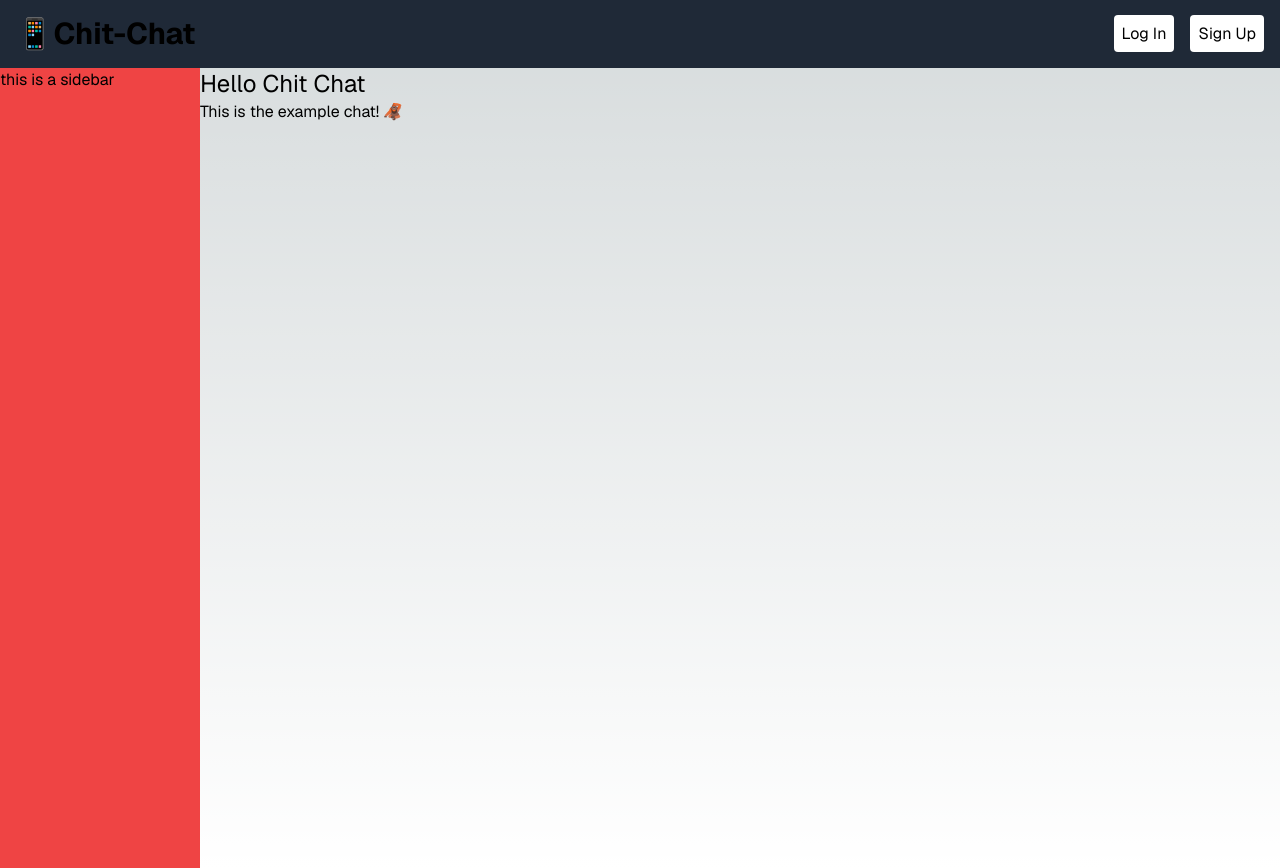
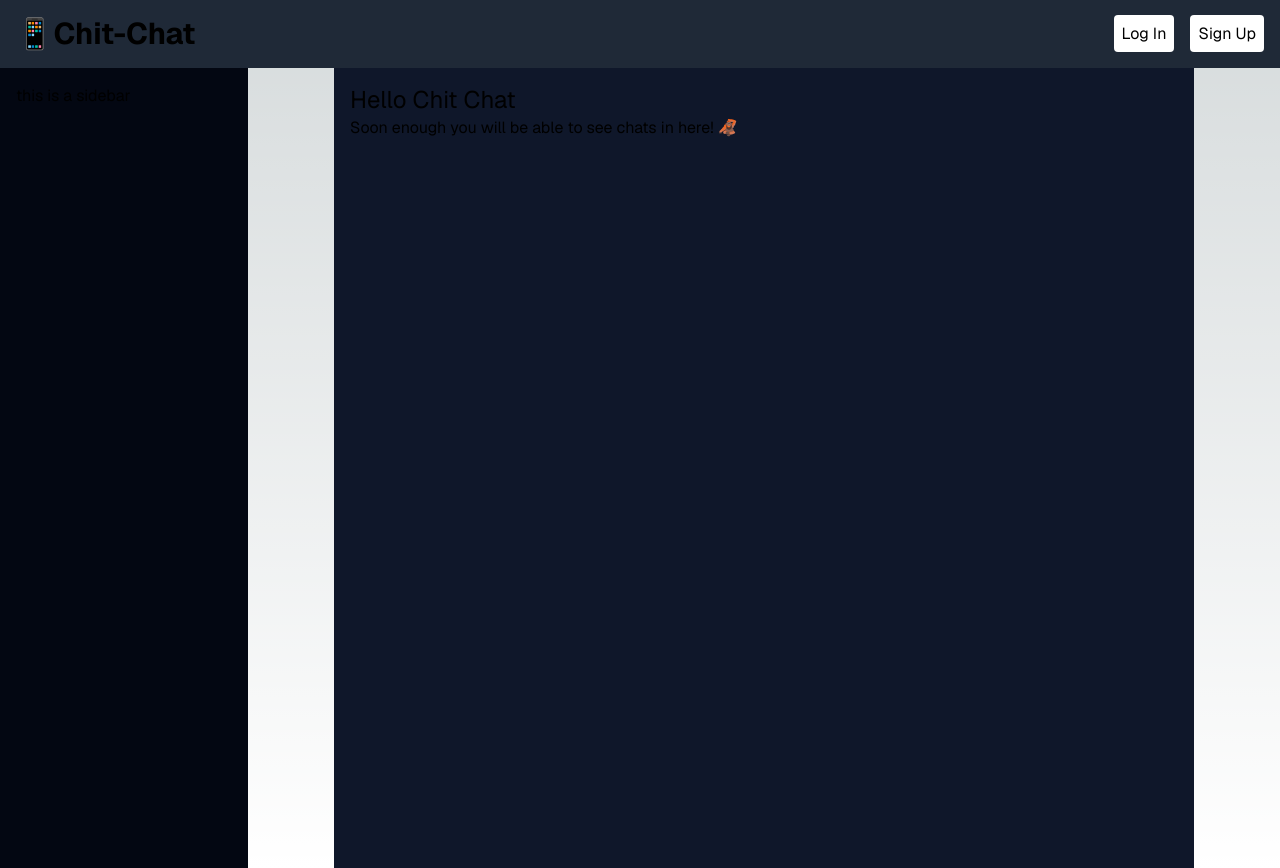
Before and after one commit to bartosztrusinski/chit-chat, a Next.js app: page /chat/example in a window 1280 px wide. Built offline with nearby package versions, Linux system fonts and the light colour scheme; no server answers.

Commit message:
Basic layout for chats

```diff
--- /dev/null
+++ b/app/chat/components/ChatReader.tsx
@@ -0,0 +1,11 @@
+const ChatReader = ({ children }: { children: React.ReactNode }) => {
+  return (
+    <div className='flex w-full justify-center'>
+      <div className='p-base md: bg-slate-900 max-md:w-full md:w-5/6'>
+        {children}
+      </div>
+    </div>
+  );
+};
+
+export { ChatReader };
--- /dev/null
+++ b/app/chat/components/ChatSidebar.tsx
@@ -0,0 +1,9 @@
+const ChatSidebar = () => {
+  return (
+    <div className='p-base hidden w-[300px]  bg-gray-950 md:block'>
+      this is a sidebar
+    </div>
+  );
+};
+
+export { ChatSidebar };
--- a/app/chat/example/page.tsx
+++ b/app/chat/example/page.tsx
@@ -1,8 +1,8 @@
-const ExampleConversation = () => {
+const ExampleConversation = (): React.ReactNode => {
   return (
     <>
       <h1 className='text-2xl'>Hello Chit Chat</h1>
-      <p>This is the example chat! 🦧</p>
+      <p>Soon enough you will be able to see chats in here! 🦧</p>
     </>
   );
 };
--- a/app/chat/layout.tsx
+++ b/app/chat/layout.tsx
@@ -1,11 +1,11 @@
-import { ChatsSidebar } from '@/components/chat/ChatsSidebar';
-import React from 'react';
+import { ChatSidebar } from './components/ChatSidebar';
+import { ChatReader } from './components/ChatReader';
 
 const ChatsLayout = ({ children }: Readonly<{ children: React.ReactNode }>) => {
   return (
-    <main className='flex h-dvh'>
-      <ChatsSidebar />
-      <div>{children}</div>
+    <main className='flex min-h-screen'>
+      <ChatSidebar />
+      <ChatReader>{children}</ChatReader>
     </main>
   );
 };
--- a/app/chat/page.tsx
+++ b/app/chat/page.tsx
@@ -1,7 +1,7 @@
 const ChatHome = () => {
   return (
     <>
-      <h1>Hello</h1>
+      There will be a chat list here soon <br /> Stay tuned!
     </>
   );
 };
--- a/components/chat/ChatsSidebar.tsx
+++ /dev/null
@@ -1,5 +0,0 @@
-const ChatsSidebar = () => {
-  return <div className='w-[200px] bg-red-500'>this is a sidebar</div>;
-};
-
-export { ChatsSidebar };
```
Also changed, not shown: components/ChatBubble.tsx (added).
